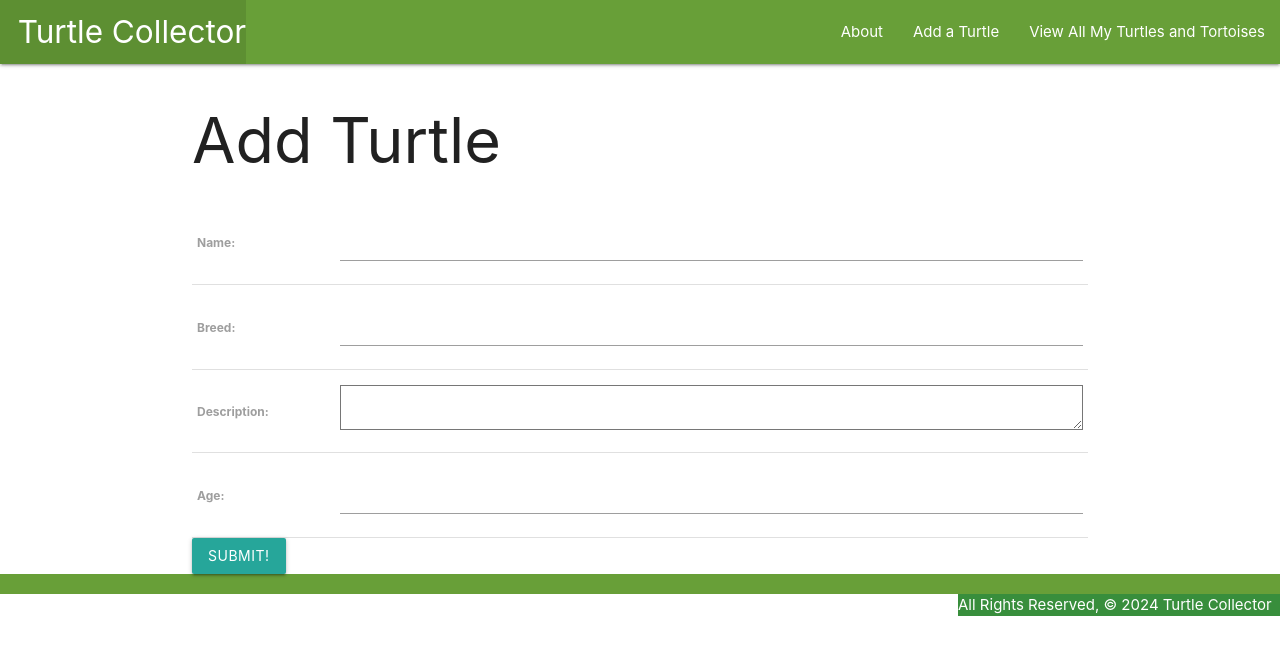
After one commit to cxz161530/turtleticketing, a Django app: page /turtles/create/ in a window 1280 px wide. The commit adds this page. Shown: the top 655 px of the page. Run offline with Django 4.2, Linux system fonts and the light colour scheme.

Commit message:
create function working

```diff
--- a/main_app/models.py
+++ b/main_app/models.py
@@ -1,4 +1,17 @@
 from django.db import models
+
+# A tuple of 2-tuples
+MEALS = (
+    ('B', 'Breakfast'),
+    ('L', 'Lunch'),
+    ('D', 'Dinner')
+)
+# new code above
+
+
+
+
+
 
 # Create your models here.
 class Turtle(models.Model):
@@ -9,3 +22,16 @@ class Turtle(models.Model):
     #this gives naming convention in the django admin
     def __str__(self):
         return self.name
+
+
+class Feeding(models.Model):
+  date = models.DateField()
+  meal = models.CharField(
+      max_length=1,
+      choices=MEALS,
+      default=MEALS[0][0]
+      )
+  turtle = models.ForeignKey(Turtle, on_delete=models.CASCADE)
+  def __str__(self):
+    # Nice method for obtaining the friendly value of a Field.choice
+    return f"{self.get_meal_display()} on {self.date}"
--- a/main_app/templates/base.html
+++ b/main_app/templates/base.html
@@ -22,7 +22,8 @@
                 </ul>
                 <ul class="right">
                     <li><a href="/about">About</a></li>
-                    <li><a href="/turtles">View All My Turtles and Tortoises</a></li>
+                    <li><a href="{% url 'turtles_create' %}">Add a Turtle</a></li>
+                    <li><a href="{% url 'index' %}">View All My Turtles and Tortoises</a></li>
                 </ul>
             </div>
         </nav>
--- /dev/null
+++ b/main_app/templates/main_app/turtle_form.html
@@ -0,0 +1,15 @@
+{% extends 'base.html' %}
+
+{% block content %}
+  <h1>Add Turtle</h1>
+  <!-- Leaving the action empty makes the form post to the same url used to display it -->
+  <form action="" method="POST">
+    <!-- Django requires the following for security purposes -->
+    {% csrf_token %}
+    <table>
+      <!-- Render the inputs inside of <tr>s & <td>s -->
+      {{ form.as_table }}
+    </table>
+    <input type="submit" value="Submit!" class="btn">
+  </form>
+{% endblock %}
--- a/main_app/urls.py
+++ b/main_app/urls.py
@@ -6,4 +6,6 @@ urlpatterns = [
     path('about/', views.about, name='about'),
     path('turtles/', views.turtles_index, name="index"),
     path('turtles/<int:turtle_id>/', views.turtles_detail, name="detail"),
+    path('turtles/create/', views.TurtleCreate.as_view(), name='turtles_create'),
+
 ]
--- a/main_app/views.py
+++ b/main_app/views.py
@@ -1,4 +1,6 @@
 from django.shortcuts import render
+
+from django.views.generic.edit import CreateView, UpdateView, DeleteView
 
 from .models import Turtle
 
@@ -9,6 +11,10 @@ def home(request):
 
 def about(request):
     return render(request, 'about.html')
+
+class TurtleCreate(CreateView):
+    model = Turtle
+    fields = '__all__'
 
 def turtles_index(request):
     turtles = Turtle.objects.all()
```
Also changed, not shown: main_app/migrations/0002_feeding.py (added).
